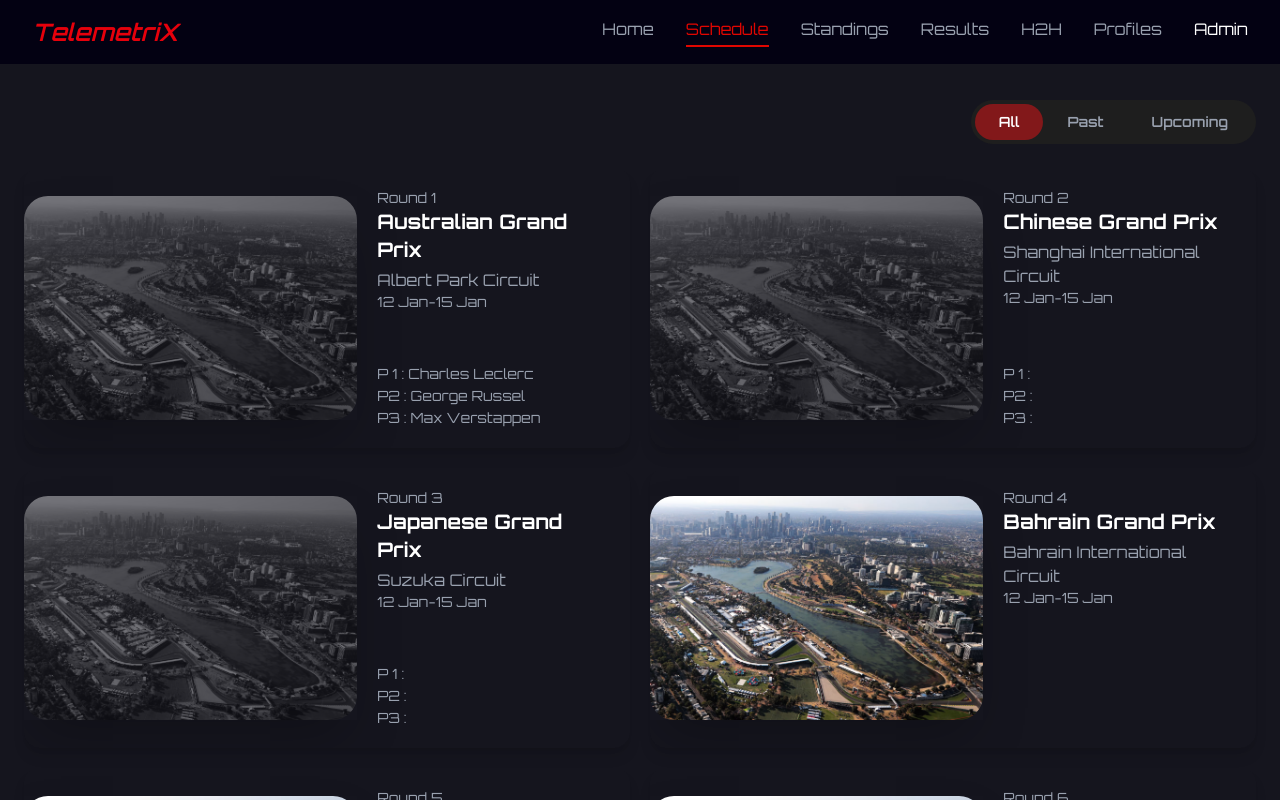
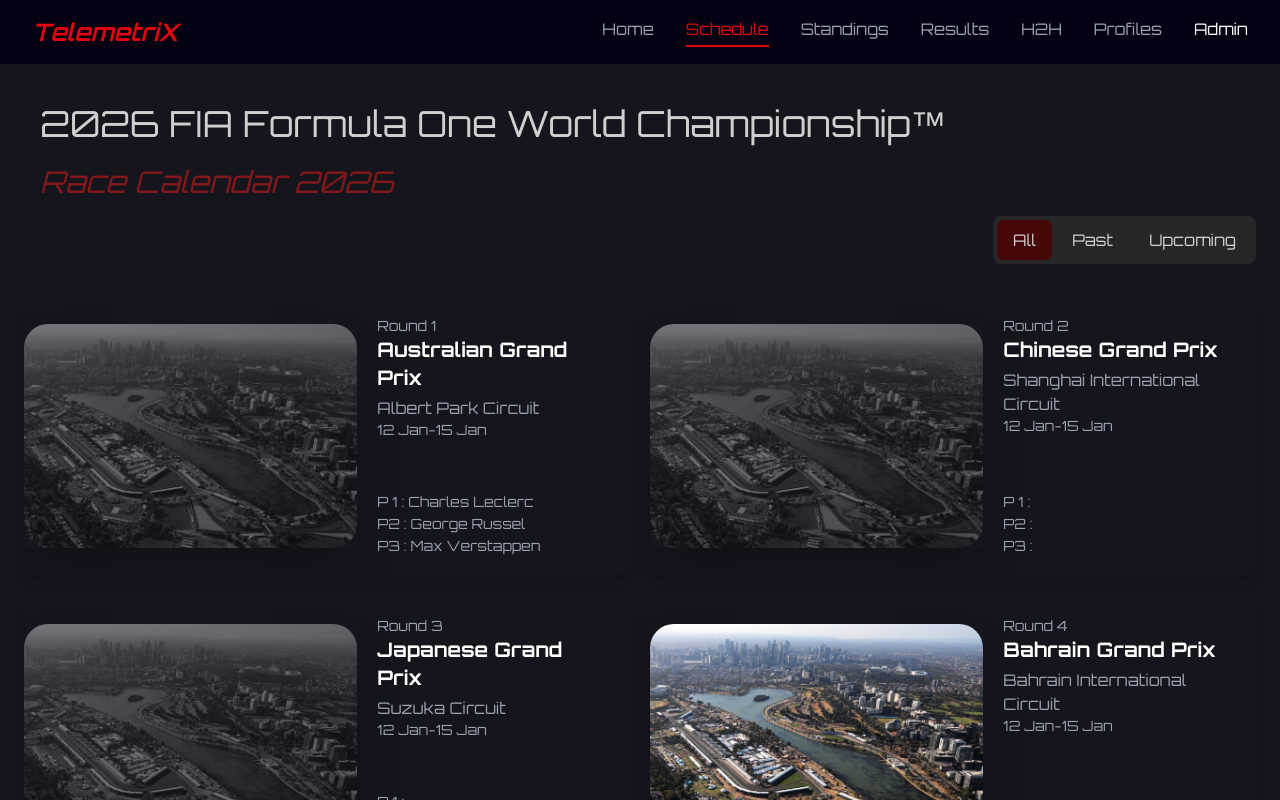
Before and after one commit to Srikarchaganti-01/Telemetrix, a React (Vite) app: page /schedule in a window 1280 px wide. Shown: the top 800 px of the page. Built offline with nearby package versions, Linux system fonts and the light colour scheme.

Commit message:
minor tweeks

```diff
--- a/src/Pages/Results.jsx
+++ b/src/Pages/Results.jsx
@@ -5,16 +5,15 @@
   OptionSlider,
   ResultsTable,
   Footer,
-  RaceCard,
 } from "../Components";
 function Results() {
   return (
     <>
       {/* <h1 className="text-5xl font-bold underline ">Results page</h1> */}
       <Navbar />
-      <RaceCard />
-      <RaceCard />
-      <RaceCard />
+      <RecordCard />
+      <RecordCard />
+      <RecordCard />
       <OptionSlider />
       <ResultsTable />
       <Footer />
--- a/src/Pages/Schedule.jsx
+++ b/src/Pages/Schedule.jsx
@@ -11,26 +11,20 @@
   return (
     <>
       <Navbar />
+      <div className="text-4xl ml-10 mb-5 mt-10">
+        2026 FIA Formula One World Championship™{" "}
+      </div>
+      <div className="text-3xl ml-10 italic text-red-900">
+        Race Calendar 2026
+      </div>
       <div className="w-full px-6 py-4 text-gray">
-        {/* Option Slider */}
-        <div className="flex justify-end">
-          <div className="flex bg-[#1e1e1e] p-1 rounded-full w-fit">
-            {options.map((opt) => (
-              <button
-                key={opt}
-                onClick={() => setSelected(opt)}
-                className={`px-6 py-2 text-sm font-semibold rounded-full transition-all duration-200 ${
-                  selected === opt
-                    ? "bg-red-900 text-white"
-                    : "text-gray-400 hover:text-white"
-                }`}
-              >
-                {opt}
-              </button>
-            ))}
-          </div>
+        <div className="flex justify-end mb-8">
+          <OptionSlider
+            options={options}
+            selected={selected}
+            setSelected={setSelected}
+          />
         </div>
-
         <div className="mt-6  w-full grid grid-cols-2  gap-5  ">
           {scheduleData.map((race) => (
             <RaceCard key={race.id} race={race} />
```
